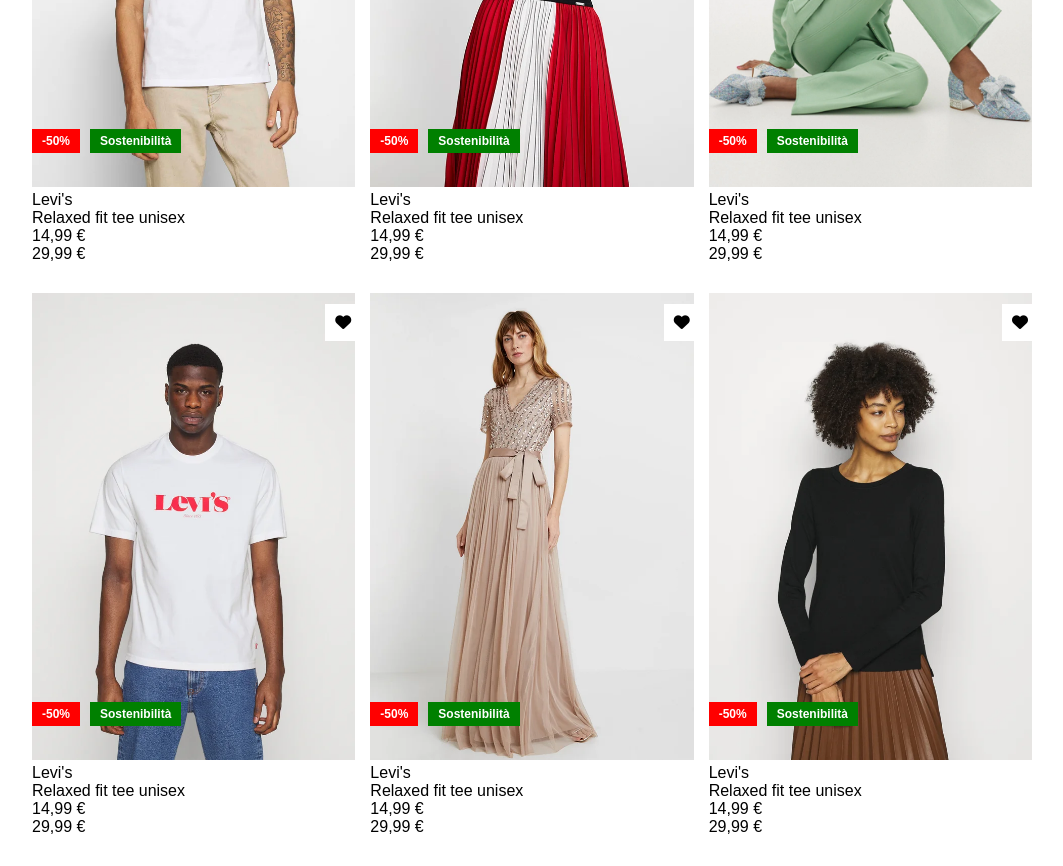
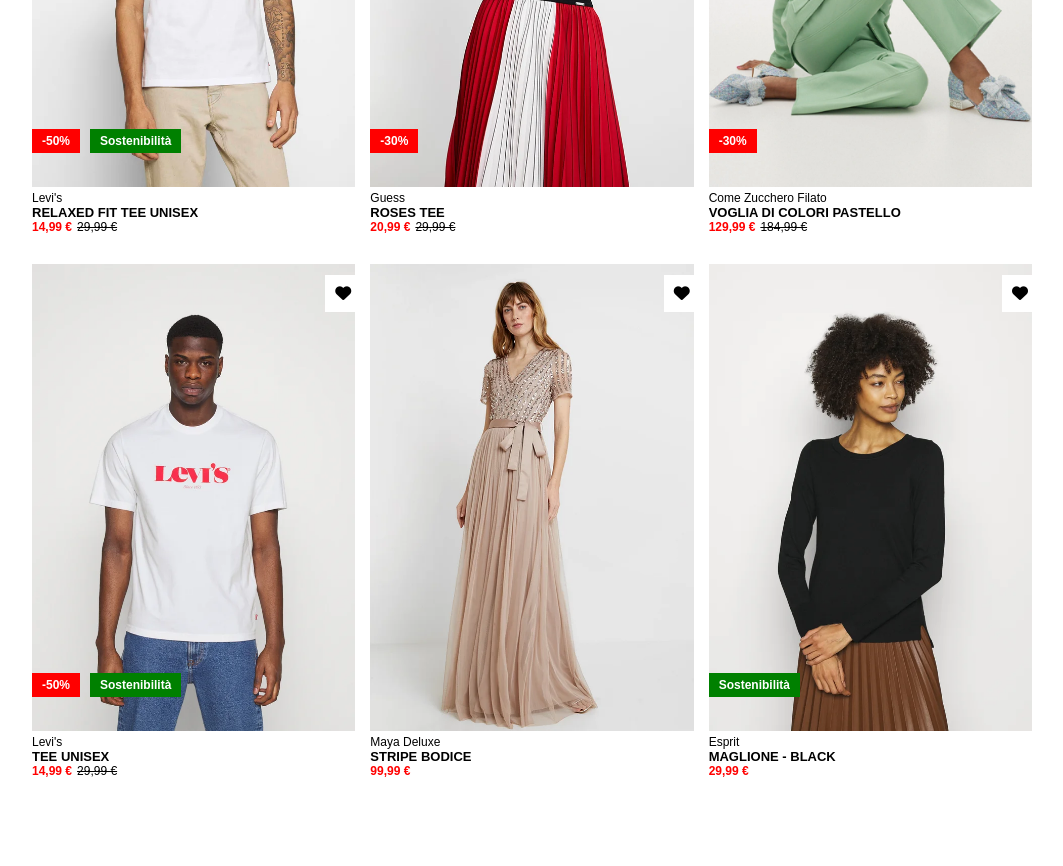
Before and after one commit to markcaf/html-css-boolando, a plain HTML site: page index.html in a window 1280 px wide. Shown: the part 400-1266 px from the top of the page, without its empty margins (108-1171 px from the left). After the commit the page ends 1208 px from the top, so only its background shows below. Drawn offline with Linux system fonts and the light colour scheme.

Commit message:
Main con card prodotto statiche e style completo

```diff
--- a/css/style.css
+++ b/css/style.css
@@ -116,3 +116,30 @@ main{
     padding: 10px;
     display: inline;
 }
+
+.brand{
+    font-size: 12px;
+}
+
+.name-product{
+    text-transform: uppercase;
+    font-weight: bold;
+    font-size: 13px;
+}
+
+.pricing{
+    display: flex;
+    justify-content: flex-start;
+    align-items: center;
+    font-size: 12px;
+}
+
+.sale-price{
+    color: red;
+    margin-right: 5px;
+    font-weight: bold;
+}
+
+.erased-price{
+    text-decoration: line-through;
+}
--- a/index.html
+++ b/index.html
@@ -62,14 +62,13 @@
                     <img src="./img/2b.webp" alt="Relaxed fit tee unisex 2" class="hover-img">
                     <div class="favorite"><i class="fa-solid fa-heart"></i></div>
                     <div class="badge">
-                        <div class="sale">-50%</div>
-                        <div class="attribute">Sostenibilità</div>
+                        <div class="sale">-30%</div>
                     </div>
                 </div>
-                <div class="brand">Levi's</div>
-                <div class="name-product">Relaxed fit tee unisex</div>
+                <div class="brand">Guess</div>
+                <div class="name-product">roses tee</div>
                 <div class="pricing">
-                    <div class="sale-price">14,99 €</div>
+                    <div class="sale-price">20,99 €</div>
                     <div class="erased-price">29,99 €</div>
                 </div>
             </div>
@@ -80,15 +79,14 @@
                     <img src="./img/3b.webp" alt="Relaxed fit tee unisex 2" class="hover-img">
                     <div class="favorite"><i class="fa-solid fa-heart"></i></div>
                     <div class="badge">
-                        <div class="sale">-50%</div>
-                        <div class="attribute">Sostenibilità</div>
+                        <div class="sale">-30%</div>
                     </div>
                 </div>
-                <div class="brand">Levi's</div>
-                <div class="name-product">Relaxed fit tee unisex</div>
+                <div class="brand">Come Zucchero Filato</div>
+                <div class="name-product">voglia di colori pastello</div>
                 <div class="pricing">
-                    <div class="sale-price">14,99 €</div>
-                    <div class="erased-price">29,99 €</div>
+                    <div class="sale-price">129,99 €</div>
+                    <div class="erased-price">184,99 €</div>
                 </div>
             </div>
 
@@ -103,7 +101,7 @@
                     </div>
                 </div>
                 <div class="brand">Levi's</div>
-                <div class="name-product">Relaxed fit tee unisex</div>
+                <div class="name-product">tee unisex</div>
                 <div class="pricing">
                     <div class="sale-price">14,99 €</div>
                     <div class="erased-price">29,99 €</div>
@@ -115,16 +113,11 @@
                     <img src="./img/5.webp" alt="Relaxed fit tee unisex" class="main-img">
                     <img src="./img/5b.webp" alt="Relaxed fit tee unisex 2" class="hover-img">
                     <div class="favorite"><i class="fa-solid fa-heart"></i></div>
-                    <div class="badge">
-                        <div class="sale">-50%</div>
-                        <div class="attribute">Sostenibilità</div>
-                    </div>
                 </div>
-                <div class="brand">Levi's</div>
-                <div class="name-product">Relaxed fit tee unisex</div>
+                <div class="brand">Maya Deluxe</div>
+                <div class="name-product">stripe bodice</div>
                 <div class="pricing">
-                    <div class="sale-price">14,99 €</div>
-                    <div class="erased-price">29,99 €</div>
+                    <div class="sale-price">99,99 €</div>
                 </div>
             </div>
 
@@ -134,15 +127,13 @@
                     <img src="./img/6b.webp" alt="Relaxed fit tee unisex 2" class="hover-img">
                     <div class="favorite"><i class="fa-solid fa-heart"></i></div>
                     <div class="badge">
-                        <div class="sale">-50%</div>
                         <div class="attribute">Sostenibilità</div>
                     </div>
                 </div>
-                <div class="brand">Levi's</div>
-                <div class="name-product">Relaxed fit tee unisex</div>
+                <div class="brand">Esprit</div>
+                <div class="name-product">maglione - black</div>
                 <div class="pricing">
-                    <div class="sale-price">14,99 €</div>
-                    <div class="erased-price">29,99 €</div>
+                    <div class="sale-price">29,99 €</div>
                 </div>
             </div>
         </div>
```
